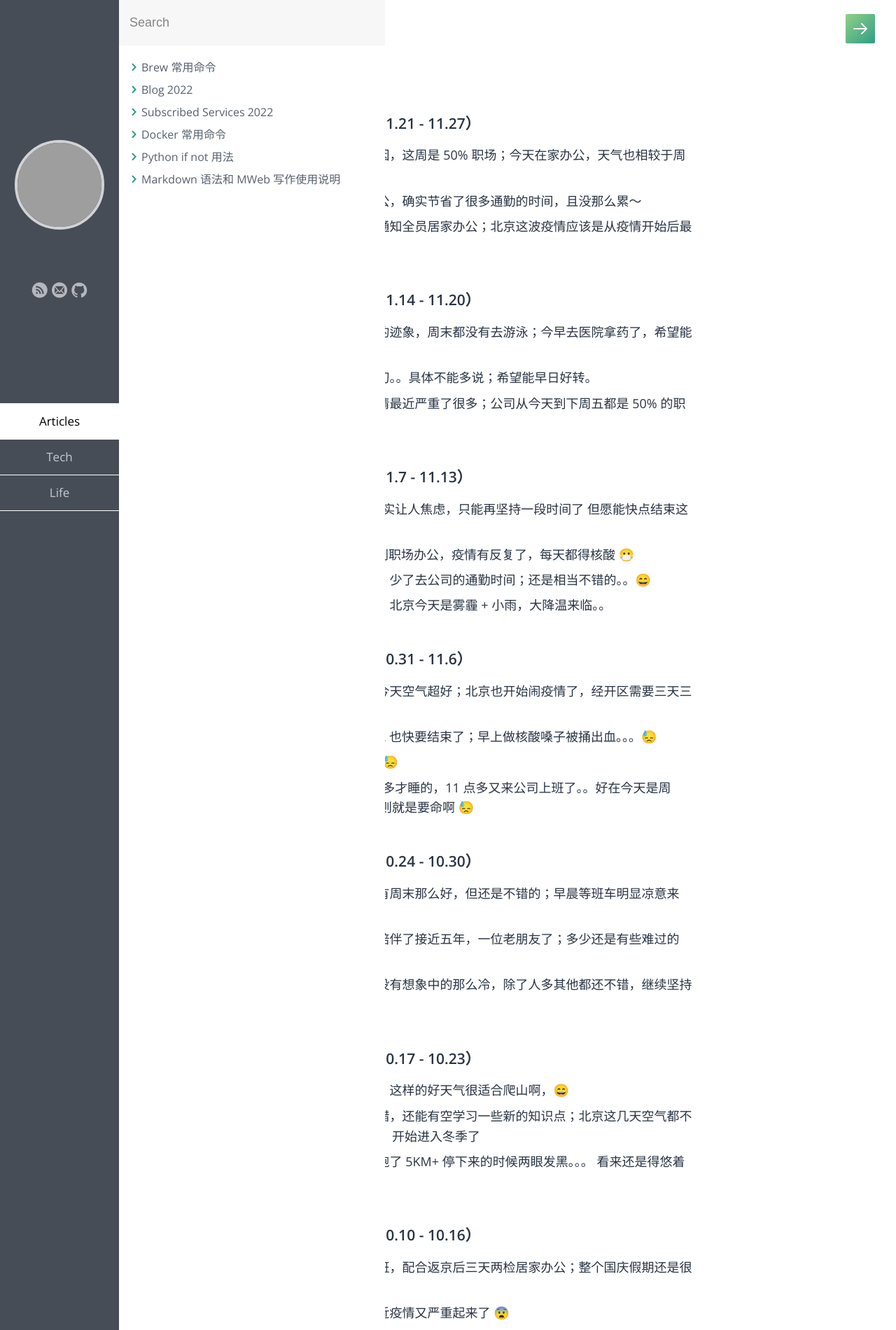
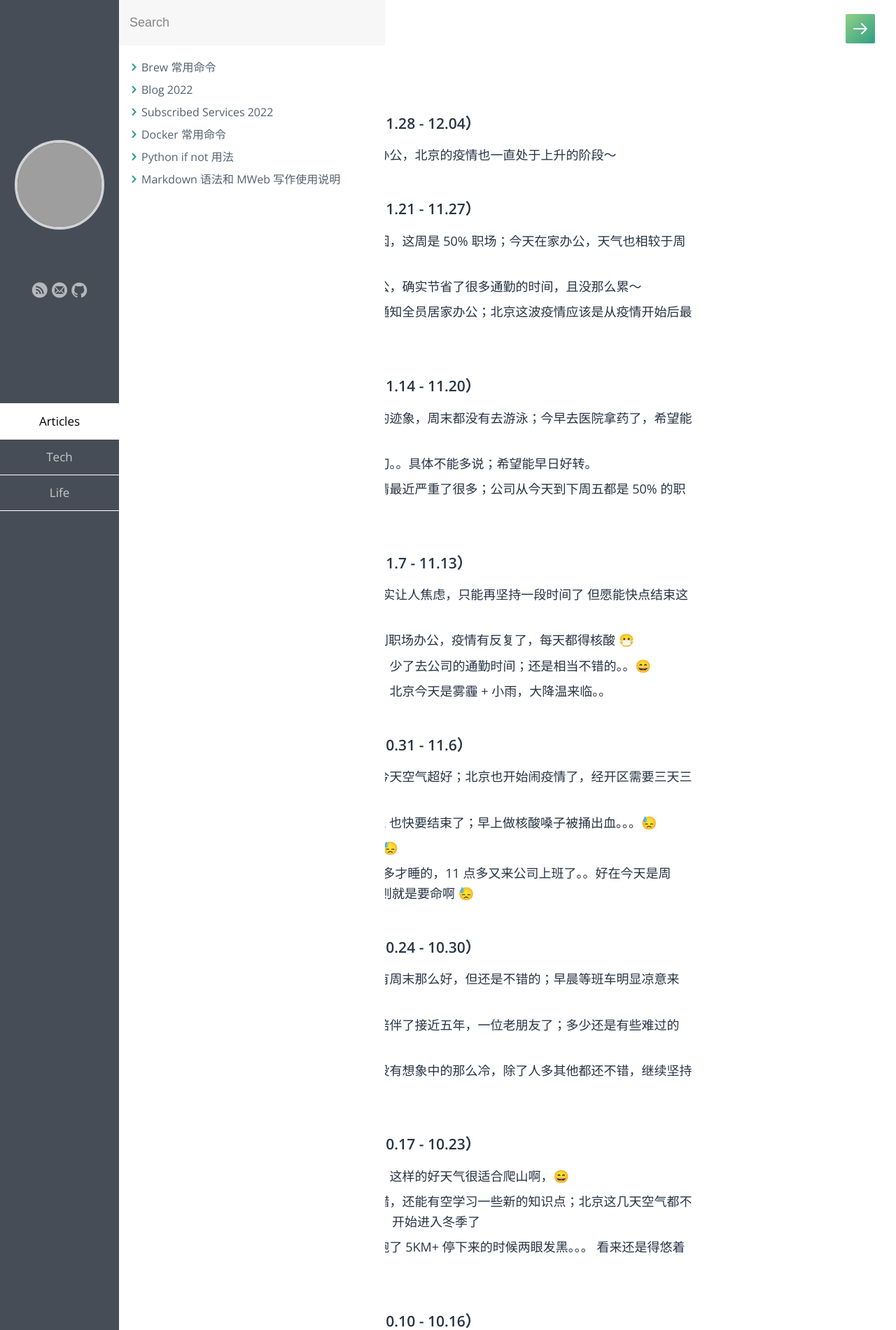
Before and after one commit to samxupeiran/samxupeiran.github.io, a Jekyll site: the page built from _posts/life/2022-05-06-my-blog.md, in a window 1280 px wide. Shown: the top 1900 px of the page at 70% size. Built offline with Jekyll 4.4.1, drawn with Linux system fonts in a browser that asks for light colours; some web fonts are replaced; some of the changed text lies outside the part shown; grey boxes are pictures that could not be loaded.

Commit message:
feat: add weekly blog 11.28

```diff
--- a/_posts/life/2022-05-06-my-blog.md
+++ b/_posts/life/2022-05-06-my-blog.md
@@ -5,6 +5,9 @@ category: Life
 tags: Blog
 ---
 
+
+- ### 2022 年 11 月 第 5 周（11.28 - 12.04）
+     - 11.28 这周目测继续在家办公，北京的疫情也一直处于上升的阶段～
 
 - ### 2022 年 11 月 第 4 周（11.21 - 11.27）
      - 11.21 由于北京的疫情原因，这周是 50% 职场；今天在家办公，天气也相较于周末好了很多～
```
